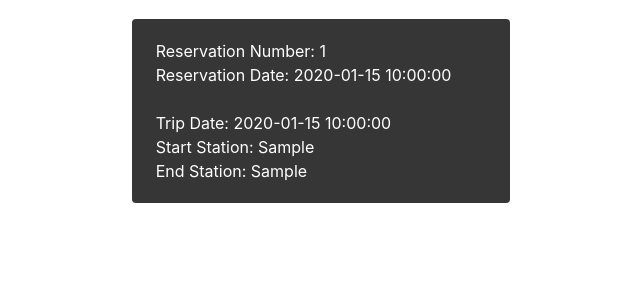
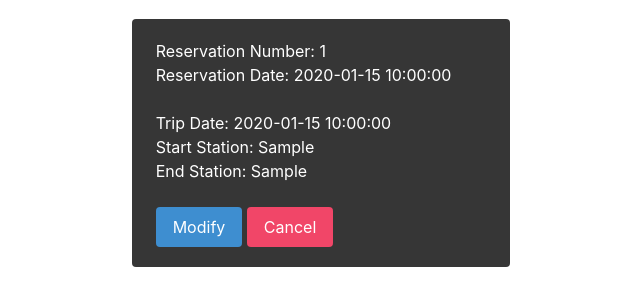
Before and after one commit to ahalyasanjiv/RailroadProject, a Flask app: template rrapp/templates/viewreservations.html in a window 1280 px wide. Shown: the part 213-519 px from the top of the page, without its empty margins (319-959 px from the left). Run offline with Flask 2, Linux system fonts and the light colour scheme; the visitor is signed in with stand-in values (Sample User, id 1); tables that the repository leaves empty hold one stand-in row (values such as "Sample post"); the template is opened without the code that fills it: values that come from a table or form of the project are taken from there, most other values are stand-ins (such as "Sample title", 1, 10 or a date in 2020); some libraries are stand-ins or nearby versions.

Commit message:
modify cancel mockup

```diff
--- a/rrapp/templates/viewreservations.html
+++ b/rrapp/templates/viewreservations.html
@@ -28,6 +28,13 @@
 					<p>Trip Date: {{ trip_info[reservation.reservation_id]["trip_date"] }}</p>
 					<p>Start Station: {{ trip_info[reservation.reservation_id]["start_station"] }}</p>
 					<p>End Station: {{ trip_info[reservation.reservation_id]["end_station"] }}</p>
+					<br>
+					<div>
+						<form method="post">
+							<input class="button is-info" type="submit" name="modify" value="Modify"></input>
+							<input class="button is-danger" type="submit" name="cancel" value="Cancel"></input>
+						</form>
+					</div>
 				</div>
 			{% endfor %}
 		{% else %}
```
